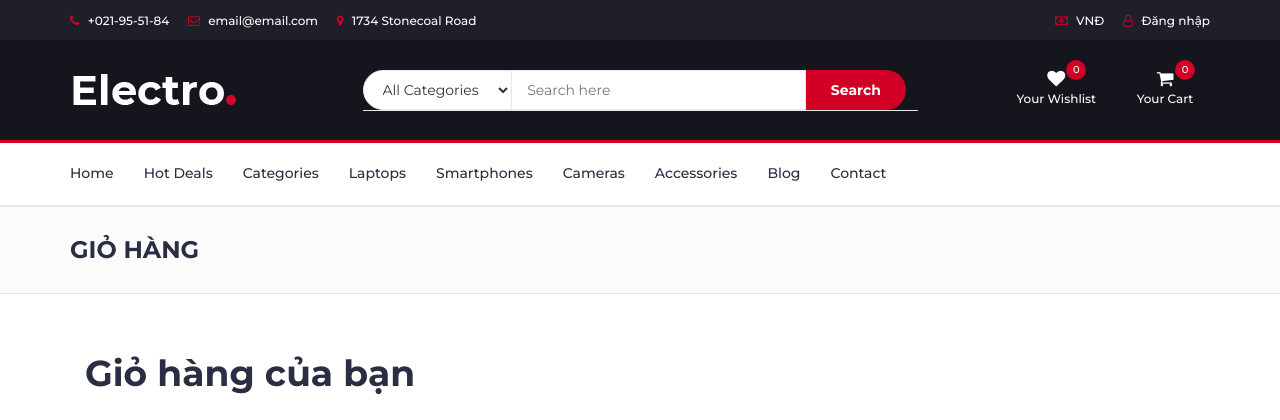
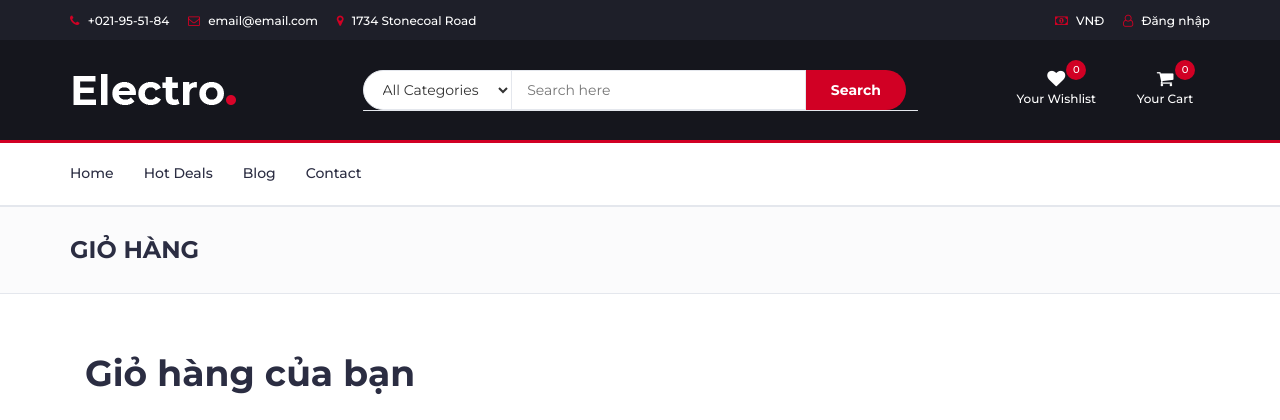
Before and after one commit to nmtoan883/TMDT, a Django app: template cart/templates/cart/detail.html in a window 1280 px wide. Shown: the top 420 px of the page. Run offline with Django 5.2, Linux system fonts and the light colour scheme; the template is opened without the code that fills it, so the values that code supplies are empty; some libraries are stand-ins or nearby versions.

Commit message:
chore: remove hardcoded categories from top navigation

```diff
--- a/templates/base.html
+++ b/templates/base.html
@@ -199,11 +199,7 @@
 					<ul class="main-nav nav navbar-nav">
 						<li class="{% if request.path == '/' %}active{% endif %}"><a href="/">Home</a></li>
 						<li><a href="#">Hot Deals</a></li>
-						<li><a href="#">Categories</a></li>
-						<li><a href="#">Laptops</a></li>
-						<li><a href="#">Smartphones</a></li>
-						<li><a href="#">Cameras</a></li>
-						<li><a href="#">Accessories</a></li>
+
 						<li class="{% if '/blog/' in request.path %}active{% endif %}">
     						<a href="{% url 'blog_list' %}">Blog</a>
 						</li>
```
